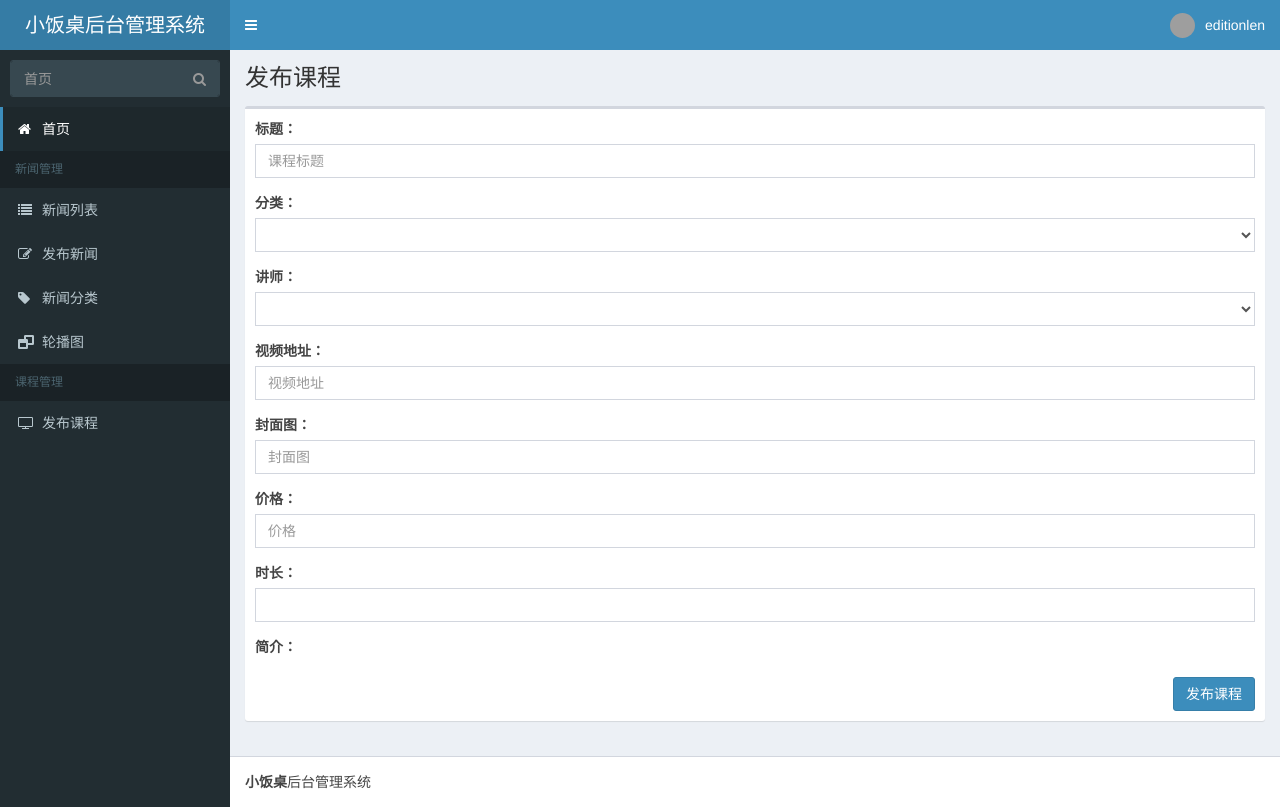
After one commit to editionlen/django-xfz, a Django app: page /cms/pub_course in a window 1280 px wide. The commit adds this page. Run offline with Django 3.2, Linux system fonts and the light colour scheme; lists and menus that the app fills with data are empty; some libraries are stand-ins or nearby versions; grey boxes are pictures that could not be loaded.

Commit message:
后端开发-课程管理-发布课程界面和模型完成

```diff
--- /dev/null
+++ b/apps/cms/course_view.py
@@ -0,0 +1,4 @@
+from django.shortcuts import render
+
+def pub_course(request):
+    return render(request, 'cms/pub_course.html')
--- a/apps/cms/urls.py
+++ b/apps/cms/urls.py
@@ -1,5 +1,6 @@
 from django.urls import path
 from . import views
+from . import course_view
 
 app_name = 'cms'
 
@@ -21,3 +22,7 @@ urlpatterns = [
     path('upload_file/', views.upload_file, name='upload_file'),
     path('qntoken/', views.qntoken, name='qntoken'),
 ]
+
+urlpatterns += [
+    path('pub_course', course_view.pub_course, name='pub_course')
+]
--- a/front/templates/cms/base.html
+++ b/front/templates/cms/base.html
@@ -119,7 +119,7 @@
                 </li>
                 <li class="header">课程管理</li>
                 <li>
-                    <a href="#">
+                    <a href="{% url 'cms:pub_course' %}">
                         <i class="fa fa-tv"></i>
                         <span>发布课程</span>
                     </a>
--- /dev/null
+++ b/front/templates/cms/pub_course.html
@@ -0,0 +1,69 @@
+{% extends 'cms/base.html' %}
+
+{% block title %}
+    发布课程
+{% endblock %}
+
+{% block head %}
+    <script src="{% static 'ueditor/ueditor.config.js' %}"></script>
+    <script src="{% static 'ueditor/ueditor.all.min.js' %}"></script>
+    <script src="{% static 'js/pub_course.min.js' %}"></script>
+{% endblock %}
+
+{% block content-header %}
+<h1>发布课程</h1>
+{% endblock %}
+
+{% block content %}
+<div class="row">
+<div class="col-md-12">
+    <div class="box">
+        <div class="box-header">
+            <div class="form-group">
+                <label for="title-input">标题：</label>
+                <input type="text" class="form-control" placeholder="课程标题" name="title" id="title-input">
+            </div>
+            <div class="form-group">
+                <label for="category-input">分类：</label>
+                <select name="category" class="form-control" id="category-input">
+                    {% for category in categories %}
+                        <option value="{{ category.pk }}">{{ category.name }}</option>
+                    {% endfor %}
+                </select>
+            </div>
+            <div class="form-group">
+                <label for="teacher-input">讲师：</label>
+                <select name="teacher" id="teacher-input" class="form-control">
+                    {% for teacher in teachers %}
+                        <option value="{{ teacher.pk }}">{{ teacher.username }}</option>
+                    {% endfor %}
+                </select>
+            </div>
+            <div class="form-group">
+                <label for="video-input">视频地址：</label>
+                <input type="text" class="form-control" name="video_url" id="video-input" placeholder="视频地址">
+            </div>
+            <div class="form-group">
+                <label for="cover-input">封面图：</label>
+                <input type="text" class="form-control" name="cover" id="cover-input" placeholder="封面图">
+            </div>
+            <div class="form-group">
+                <label for="price-input">价格：</label>
+                <input type="text" class="form-control" name="price" id="price-input" placeholder="价格">
+            </div>
+            <div class="form-group">
+                <label for="duration-input">时长：</label>
+                <input type="text" class="form-control" name="duration" id="duration-input">
+            </div>
+            <div class="form-group">
+                <label>简介：</label>
+                <script id="editor" type="text/plain"></script>
+            </div>
+            <div class="form-group">
+                <button class="btn btn-primary pull-right" id="submit-btn">发布课程</button>
+            </div>
+        </div>
+    </div>
+</div>
+</div>
+{% endblock %}
--- a/xfz/settings.py
+++ b/xfz/settings.py
@@ -44,6 +44,7 @@ INSTALLED_APPS = [
     'apps.xfzauth',
     'apps.cms',
     'apps.news',
+    'apps.course',
     'apps.ueditor',
     'rest_framework',
 
```
Also changed, not shown: apps/course/models.py (added, +22 -0 lines), apps/xfzauth/decorators.py (added, +14 -0 lines), front/src/js/pub_course.js (added, +19 -0 lines), apps/news/migrations/0003_auto_20191109_2128.py (added), apps/news/migrations/0004_auto_20191114_2219.py (added), front/dist/js/news_list.min.js (added), media/deepcopy.png (added), 8 other files.
